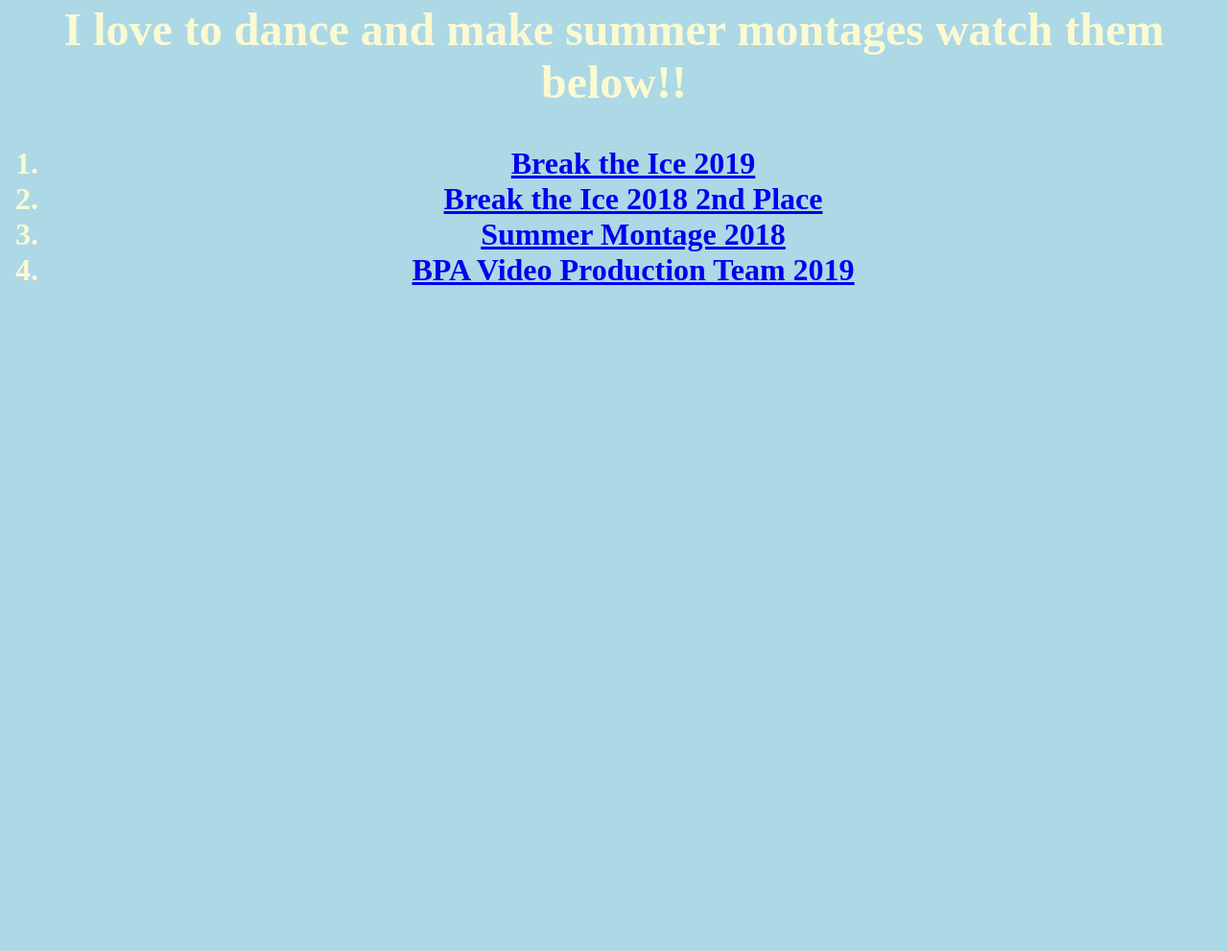
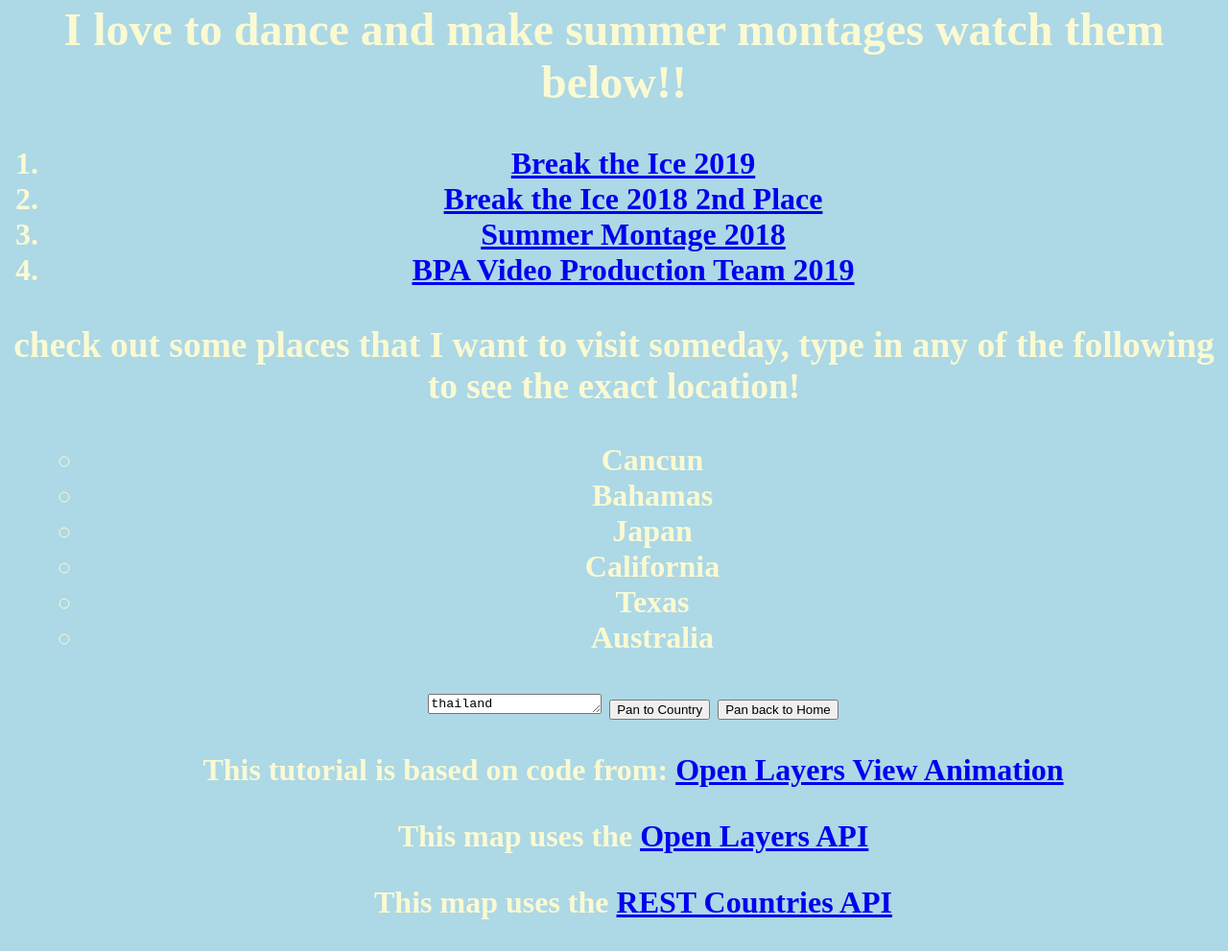
Before and after one commit to krazykangaroo/krazykangaroo.github.io, a plain HTML site: page index.html in a window 1280 px wide. Shown: the part 942-1933 px from the top of the page at 96% size. Before the commit the page ends 1274 px from the top, so only its background shows below. Drawn offline with Linux system fonts and the light colour scheme.

Commit message:
added file

```diff
--- a/index.html
+++ b/index.html
@@ -1,7 +1,8 @@
 <!DOCTYPE html>
 <html>
+  <link rel="stylesheet" href="style.css">
     <head>
-    <title>All About Me</title>
+      <title>All About Me</title>
     </head>
     <body>
     <script>
@@ -37,5 +38,31 @@
             <li><a href="https://www.youtube.com/watch?v=4ytQQ1WKJ-0&feature=youtu.be">Summer Montage 2018</a></li>
             <li><a href="https://www.youtube.com/watch?v=tPcpe6Kbx2I&feature=youtu.be">BPA Video Production Team 2019</a></li>
          </ol>
+         <h3>check out some places that I want to visit someday, type in any of the following to see the exact location!</h3>
+         <ol>
+           <ul>
+               <li>Cancun</li>
+               <li>Bahamas</li>
+               <li>Japan</li>
+               <li>California</li>
+               <li>Texas</li>
+               <li>Australia</li>
+           </ul>
+           <title>Weather Map</title>
+         </head>
+         <body>
+           <p> <!-- paragraph marker added here for spacing -->
+             <textarea id="country-name" rows="1" cols ="20">thailand</textarea>
+             <button onclick="makeCountryRequest()">Pan to Country</button>
+             <button onclick="panHome()">Pan back to Home</button>
+           </p>
+           <div id="map" class="map"></div>
+           <footer>
+             <p>This tutorial is based on code from: <a href="http://openlayers.org/en/latest/examples/animation.html">Open Layers View Animation</a></p>
+             <p>This map uses the <a href="http://openlayers.org/en/latest/apidoc/">Open Layers API</a></p>
+             <p>This map uses the <a href="https://restcountries.eu">REST Countries API</a></p>
+           </footer>
+         </body>
+          </ol>
     </body>
 </html>
```
Also changed, not shown: 1 other file.
